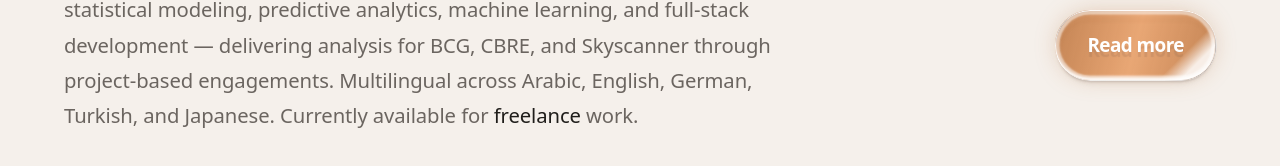
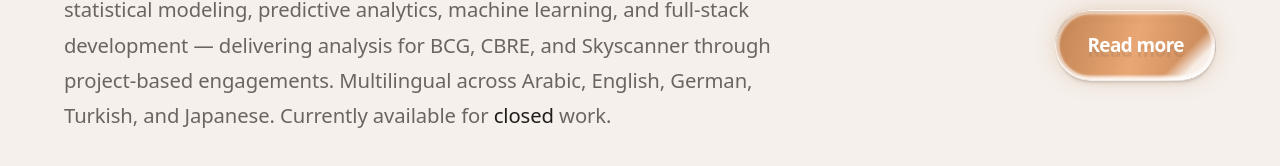
Before and after one commit to Da94-St/muhammad-alshwikh, a React (Vite) app: page / in a window 1280 px wide. Shown: the part 2606-2772 px from the top of the page. Built offline with nearby package versions, Linux system fonts and the light colour scheme.

Commit message:
test: verify Turso connection

```diff
--- a/src/data/profile.ts
+++ b/src/data/profile.ts
@@ -21,7 +21,7 @@
     'engagements. Multilingual across Arabic, English, German, Turkish, and ' +
     'Japanese.',
   resumePath: '/resume.pdf',
-  availability: 'freelance',
+  availability: 'closed',
   languages: [
     { name: 'Arabic', level: 'Native', fluency: 5 },
     { name: 'English', level: 'Fluent', fluency: 5 },
```
